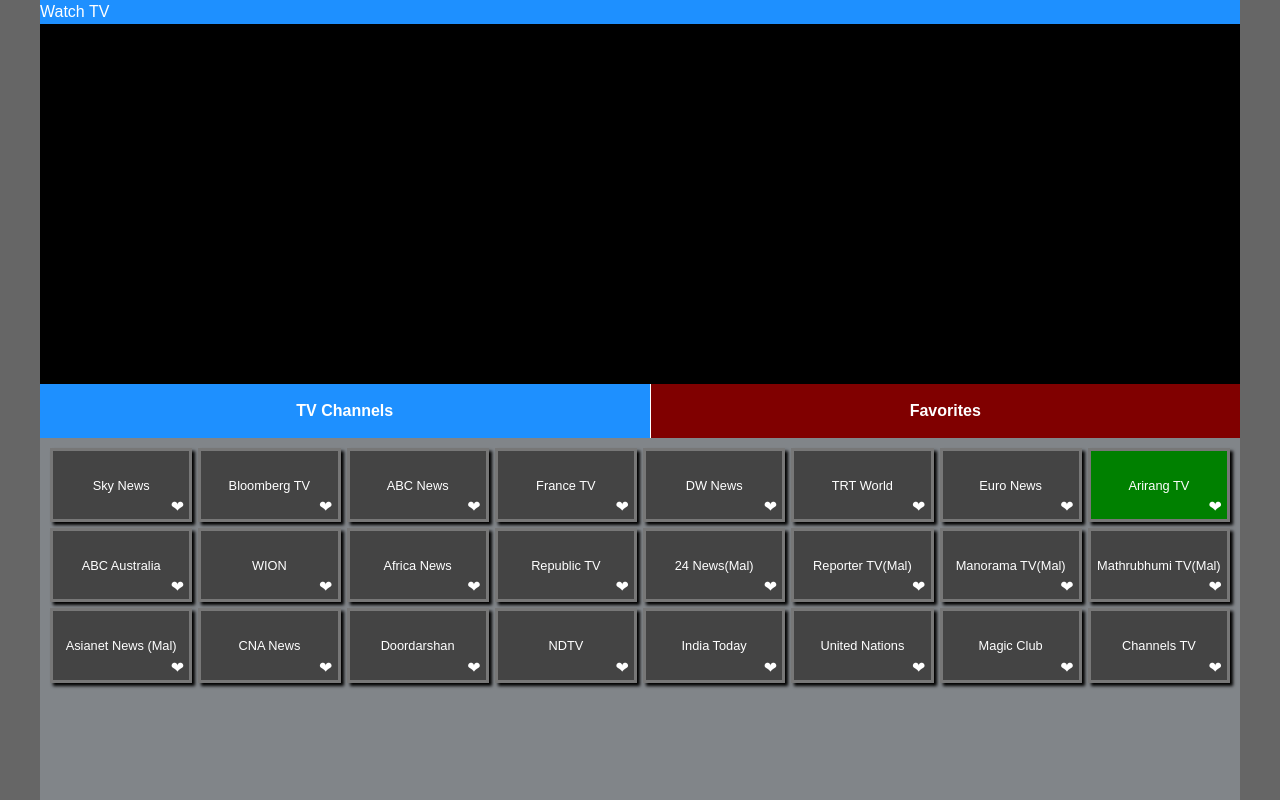
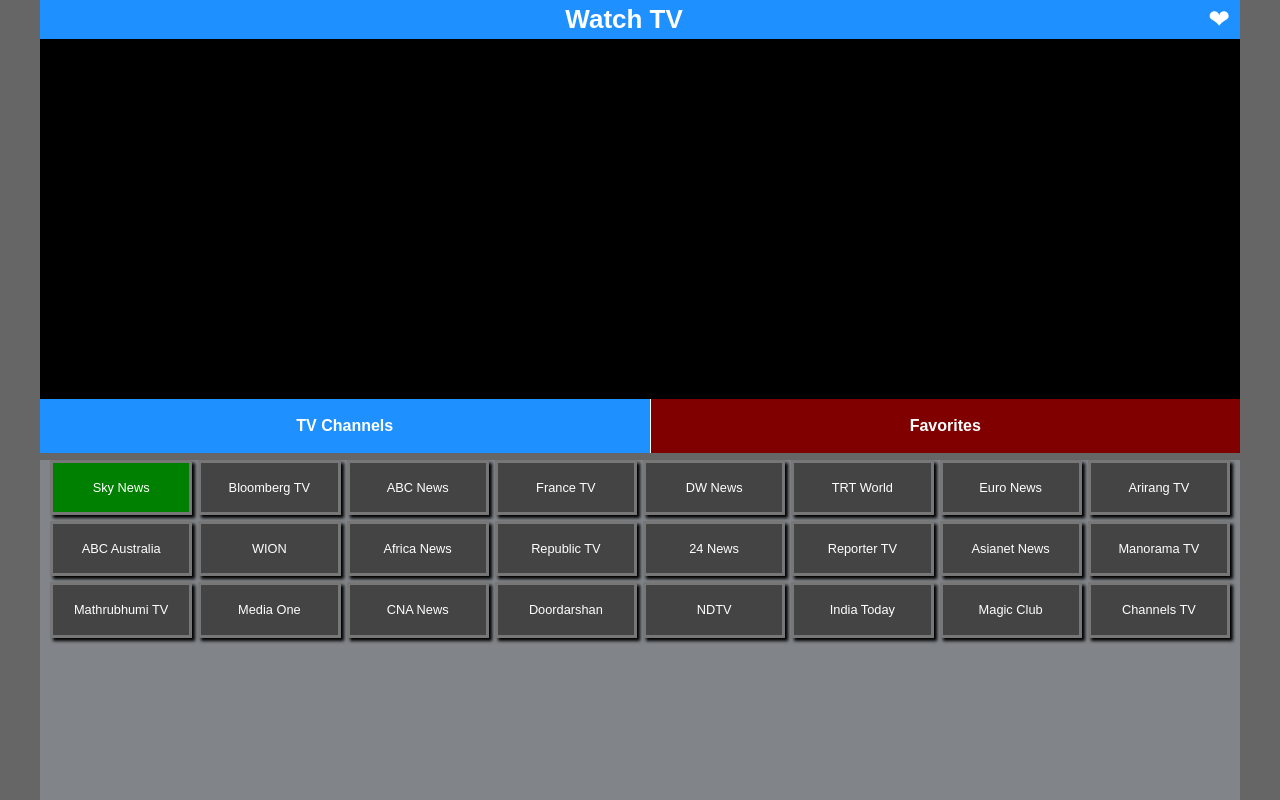
Before and after one commit to noothanpanthayi/mediaserver, a React (Vite) app: page / in a window 1280 px wide. Shown: the top 800 px of the page. Built offline with nearby package versions, Linux system fonts and the light colour scheme.

Commit message:
latestupdates

```diff
--- a/src/pages/dashboard/Dashboard.module.css
+++ b/src/pages/dashboard/Dashboard.module.css
@@ -19,7 +19,9 @@
     display: flex;
     background-color:dodgerblue;
     color:white;
-    align-items: center;
+    justify-content: space-between;
+    font-size: 26px;
+    font-weight: bold;
 }
 
 /* .grid {
@@ -61,7 +63,7 @@
 
 
 .channelSection {
-    margin:384px auto;
+    margin:460px auto;
     background-color: #818589;
     height: 100vh;
 }
@@ -77,7 +79,7 @@
         color: #fff;
         box-sizing: border-box;
         box-shadow: 3px 3px 3px #000;
-        padding: 25px 5px 0px 5px;
+        padding: 15px
 }
 
 .favPanel{
@@ -138,3 +140,8 @@
     width:-webkit-fill-available;
     max-width: 1200px;
 }
+
+.favIcon {
+    margin-right:10px;
+    cursor: pointer;
+}
--- a/src/pages/dashboard/Dashboard.tsx
+++ b/src/pages/dashboard/Dashboard.tsx
@@ -18,6 +18,8 @@
     activeUrl: string;
     section: string;
     selChannelId: string;
+    selChannelFav: boolean;
+    selChannel: List;
   }
 
   const [state, setState] = useState<State>({
@@ -25,28 +27,35 @@
     favList: [],
     activeUrl: "https://www.youtube.com/embed/YDvsBbKfLPA?si=EJ_oGpcnRTocclvx",
     section: "tvList",
-    selChannelId: "1003",
+    selChannelId: "1001",
+    selChannelFav: false,
+    selChannel: {
+      id: "",
+      url: "",
+      title: "",
+      favorite: false,
+    },
   });
-
-  // const videoRef = useRef(null);
 
   function playVideo(e: any) {
     e.preventDefault();
 
     const activeUrl = e.target.dataset.url;
-
+    let selChannelFav = state.selChannelFav ? true : false;
     setState((prevState) => {
       return {
         ...prevState,
         activeUrl,
         selChannelId: e.target.id,
+        selChannelFav,
+        selChannel: {},
       };
     });
   }
 
   function addToFavs(e: any) {
     e.stopPropagation();
-    const selectedId = e.target.id;
+    const selectedId = state.selChannelId;
 
     const tempTvList: List[] = structuredClone(state).tvList;
 
@@ -88,9 +97,6 @@
   });
 
   function TVlist({ list }: { list: string }) {
-    // type ListType="tvList"|"favList"|string|undefined;
-
-    // const mediaList:ListType=list;
     let arrList: List[];
 
     if (list === "tvList" || list === "favList") {
@@ -99,7 +105,8 @@
     return (
       <>
         <div className={grid}>
-          {arrList?.map(({ id, url, title, favorite }: List) => {
+          {arrList?.map((row: List) => {
+            const { id, url, title, favorite } = row;
             return (
               <Fragment key={id}>
                 <div
@@ -107,6 +114,7 @@
                     state.selChannelId === id ? selectedTile : ""
                   }`}
                   id={id}
+                  data-fav={favorite}
                   data-url={url}
                   onClick={playVideo}
                 >
@@ -115,14 +123,14 @@
                       {title}
                     </div>
                     <div id={id} data-url={url} className={favCtnr}>
-                      <div
+                      {/* <div
                         id={id}
                         onClick={addToFavs}
                         className={favSize}
                         style={{ color: `${favorite ? "red" : "white"}` }}
                       >
                         ❤
-                      </div>
+                      </div> */}
                     </div>
                   </div>
                 </div>
@@ -134,17 +142,51 @@
     );
   }
 
-  return <>
+  function isFavorite() {
+    const tempTvList: List[] = structuredClone(state).tvList;
 
-    <div className={intact}>
-    <div className={lcdTxt}>Watch TV</div>
+    const found=tempTvList.find(row=>{
+      return row.id===state.selChannelId
+    });
+
+    console.log("### Found ", found?.favorite);
+
+    return found?.favorite;
+
+
+  }
+
+  function HeaderPanel() {
+    return (
+      <>
+        <div className={lcdTxt}>
+          <div></div>
+          <div>Watch TV</div>
+          <div
+            onClick={addToFavs}
+            className={favIcon}
+            style={{ color: `${isFavorite() ? "red" : "white"}` }}
+          >
+            ❤
+          </div>
+        </div>
+      </>
+    );
+  }
+
+  function Display() {
+    return (
+      <>
         <div className={lcd}>
           <ReactPlayer url={state.activeUrl} controls playing={true} />
         </div>
-  </div>
+      </>
+    );
+  }
 
-    <div className={main}>
-      <div className={channelSection}>
+  function FavTabPanel() {
+    return (
+      <>
         <div className={favPanel}>
           <div id="tvList" onClick={handleSection} className={tvTxt}>
             TV Channels
@@ -154,11 +196,33 @@
             Favorites
           </div>
         </div>
+      </>
+    );
+  }
+
+  function ChannelListing() {
+    return (
+      <>
+        <div className={channelSection}>
           {state.section === "tvList" && <TVlist list="tvList" />}
           {state.section === "favList" && <TVlist list="favList" />}
         </div>
+      </>
+    );
+  }
+
+  return (
+    <>
+      <div className={main}>
+        <div className={intact}>
+          <HeaderPanel />
+          <Display />
+          <FavTabPanel />
+        </div>
+        <ChannelListing />
       </div>
     </>
+  );
 };
 
 const {
@@ -175,6 +239,7 @@
   pipe,
   tvTxt,
   favTxt,
+  favIcon,
   intact,
 } = styles;
 
--- a/src/pages/dashboard/tvSource.ts
+++ b/src/pages/dashboard/tvSource.ts
@@ -147,7 +147,7 @@
     },
     {
         id:'1064',
-        title:'24 News(Mal)',
+        title:'24 News',
         url:' https://www.youtube.com/live/1wECsnGZcfc?si=y1fYY0bdIPfVtFeW',
         location:'London',
         bc:'#cb2c31',
@@ -156,7 +156,7 @@
     },
     {
         id:'1065',
-        title:'Reporter TV(Mal)',
+        title:'Reporter TV',
         url:'https://www.youtube.com/live/HGOiuQUwqEw?si=PPmL2S3Mf0o80_1t',
         location:'London',
         bc:'#cb2c31',
@@ -164,8 +164,17 @@
         favorite:false
     },
     {
+        id:'1068',
+        title:'Asianet News',
+        url:'https://www.youtube.com/live/Ko18SgceYX8?si=x-zws4mk8dEvmwC9',
+        location:'London',
+        bc:'#cb2c31',
+        fc:'#fff',
+        favorite:false
+    },
+    {
         id:'1066',
-        title:'Manorama TV(Mal)',
+        title:'Manorama TV',
         url:'https://www.youtube.com/live/tgBTspqA5nY?si=Mo6vhD8lQbzaBgMO',
         location:'London',
         bc:'#cb2c31',
@@ -174,7 +183,7 @@
     },
     {
         id:'1067',
-        title:'Mathrubhumi TV(Mal)',
+        title:'Mathrubhumi TV',
         url:'https://www.youtube.com/live/YGEgelAiUf0?si=Id3naSmXvqTX5Sg4',
         location:'London',
         bc:'#cb2c31',
@@ -182,18 +191,14 @@
         favorite:false
     },
     {
-        id:'1068',
-        title:'Asianet News (Mal)',
-        url:'https://www.youtube.com/live/Ko18SgceYX8?si=x-zws4mk8dEvmwC9',
+        id:'1070',
+        title:'Media One',
+        url:' https://www.youtube.com/live/-8d8-c0yvyU?si=72IcBfqtdDQy7wof',
         location:'London',
         bc:'#cb2c31',
         fc:'#fff',
         favorite:false
     },
-
-
-
-
     {
         id:'1005',
         title:'CNA News',
@@ -269,15 +274,15 @@
 
 
 
-    {
-        id:'1071',
-        title:'United Nations',
-        url:'https://www.youtube.com/live/wfAa1GiNdgM?si=_NEFZ9p3I6lTv4dA',
-        location:'New Delhi',
-        bc:'#cb2c31',
-        fc:'#fff',
-        favorite:false
-    },
+    // {
+    //     id:'1071',
+    //     title:'United Nations',
+    //     url:'https://www.youtube.com/live/wfAa1GiNdgM?si=_NEFZ9p3I6lTv4dA',
+    //     location:'New Delhi',
+    //     bc:'#cb2c31',
+    //     fc:'#fff',
+    //     favorite:false
+    // },
     {
         id:'1078',
         title:'Magic Club',
```
Lines whose indentation alone changed are shown as unchanged.
